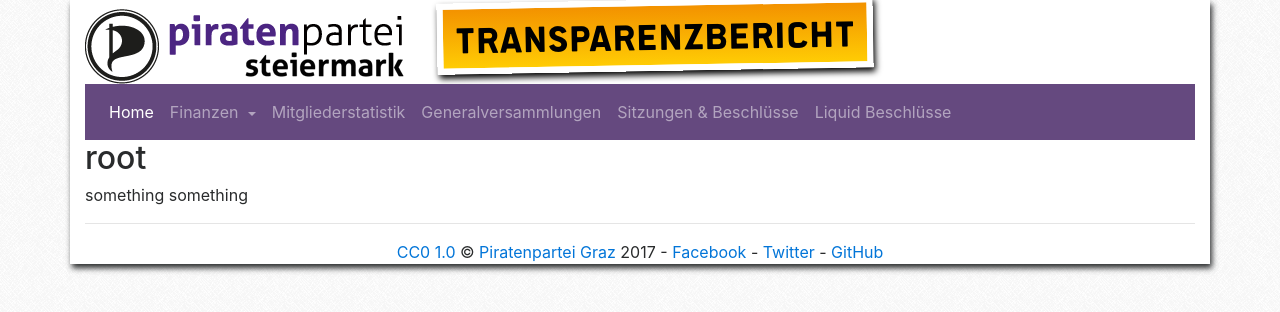
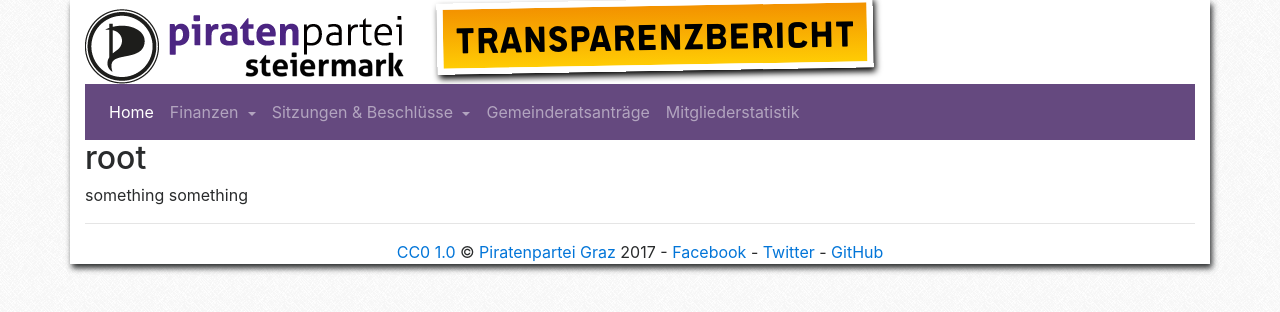
Before and after one commit to PPOE/ppstmk-transparenz, a PHP site: page /index.php in a window 1280 px wide. Shown: the top 312 px of the page. Run offline with PHP 8.4, Linux system fonts and the light colour scheme.

Commit message:
add csv download link and even more other links

```diff
--- a/index.php
+++ b/index.php
@@ -50,5 +50,10 @@ if ($page === 'root') {
 } else {
     $data = loadFileData($fileNames[$page]);
     $stats = groupData($data);
-    echo loadTemplate('table', array('title' => $pages[$page], 'data' => $data, 'stats' => $stats));
+    echo loadTemplate('table', array(
+        'title' => $pages[$page],
+        'fileName' => $fileNames[$page],
+        'data' => $data,
+        'stats' => $stats
+    ));
 }
--- a/templates/layout.php
+++ b/templates/layout.php
@@ -37,17 +37,22 @@
                             <a class="dropdown-item" href="?page=2017-klubf">Klubförderung 2017</a>
                         </div>
                     </li>
+                    <li class="nav-item dropdown">
+                        <a class="nav-link dropdown-toggle" href="#" id="navbarDropdownMenuLink" data-toggle="dropdown" aria-haspopup="true" aria-expanded="false">
+                            Sitzungen & Beschlüsse
+                        </a>
+                        <div class="dropdown-menu" aria-labelledby="navbarDropdownMenuLink">
+                            <a class="dropdown-item" href="http://wiki.piratenpartei.at/wiki/Landesorganisation_Steiermark/LPT">Generalversammlungen</a>
+                            <a class="dropdown-item" href="https://liquid.piratenpartei.at/unit/show/3.html">Liquid Steiermark</a>
+                            <a class="dropdown-item" href="https://liquid.piratenpartei.at/unit/show/11.html">Liquid Graz</a>
+                            <a class="dropdown-item" href="http://wiki.piratenpartei.at/wiki/Landesorganisation_Steiermark/Beschluesse">Landesvorstand</a>
+                        </div>
+                    </li>
+                    <li class="nav-item">
+                        <a class="nav-link" href="https://docs.google.com/spreadsheets/d/1iX3p9NYQUhkdjMvjPnUtcouNyy-jT3Z1l7KqT_jnQD8/edit?usp=sharing">Gemeinderatsanträge</a>
+                    </li>
                     <li class="nav-item">
                         <a class="nav-link" href="https://www.piratenpartei.at/partei/transparenz/#mitglieder">Mitgliederstatistik</a>
-                    </li>
-                    <li class="nav-item">
-                        <a class="nav-link" href="http://wiki.piratenpartei.at/wiki/Landesorganisation_Steiermark/LPT">Generalversammlungen</a>
-                    </li>
-                    <li class="nav-item">
-                        <a class="nav-link" href="http://wiki.piratenpartei.at/wiki/Landesorganisation_Steiermark/Beschluesse">Sitzungen & Beschlüsse</a>
-                    </li>
-                    <li class="nav-item">
-                        <a class="nav-link" href="https://liquid.piratenpartei.at/unit/show/11.html">Liquid Beschlüsse</a>
                     </li>
                 </ul>
             </div>
--- a/templates/table.php
+++ b/templates/table.php
@@ -1,4 +1,6 @@
 <h2><?php echo $title ?></h2>
+
+<a href="<?php echo $fileName; ?>">CSV Download</a>
 
 <h3 id="kumuliert">Kumuliert</h3>
 
```
